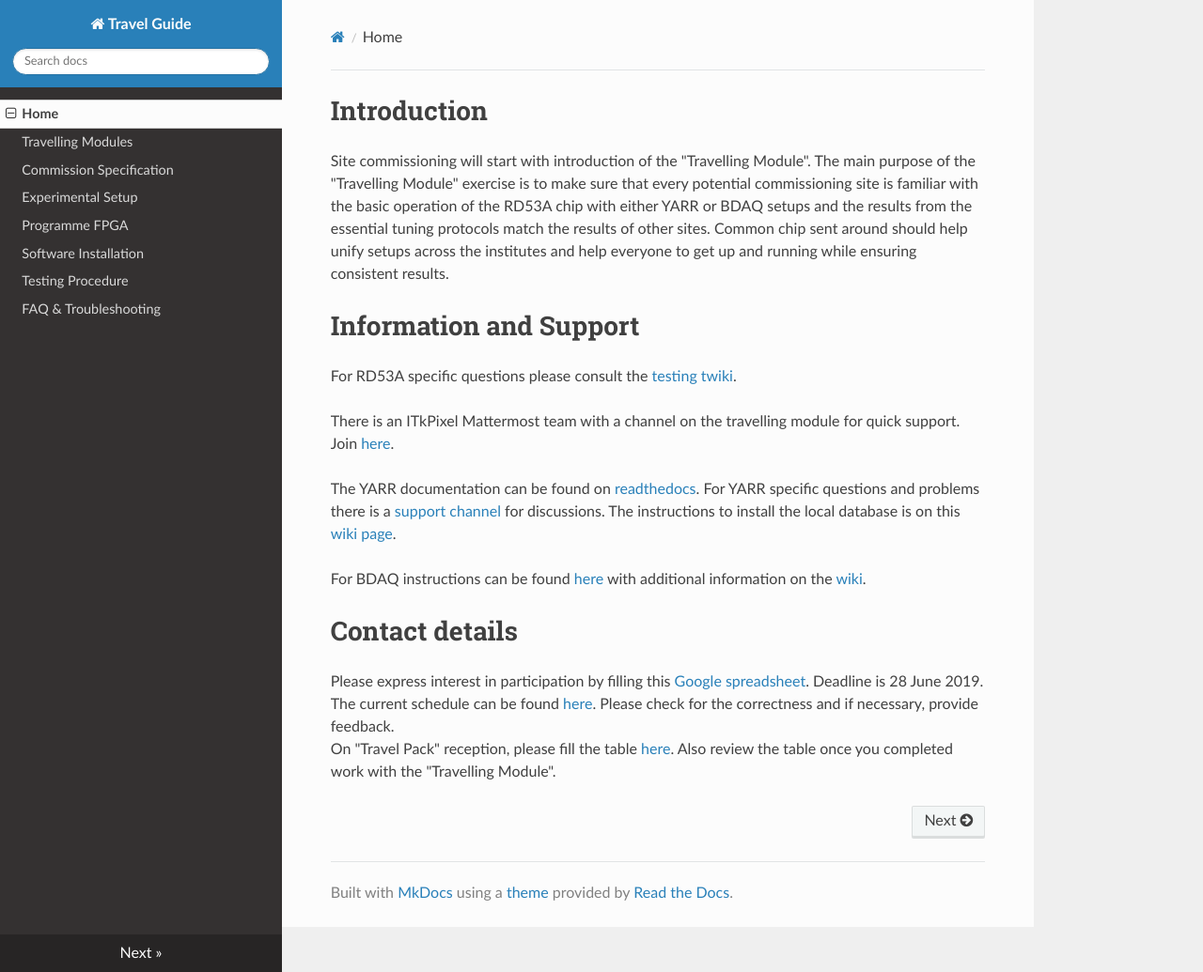
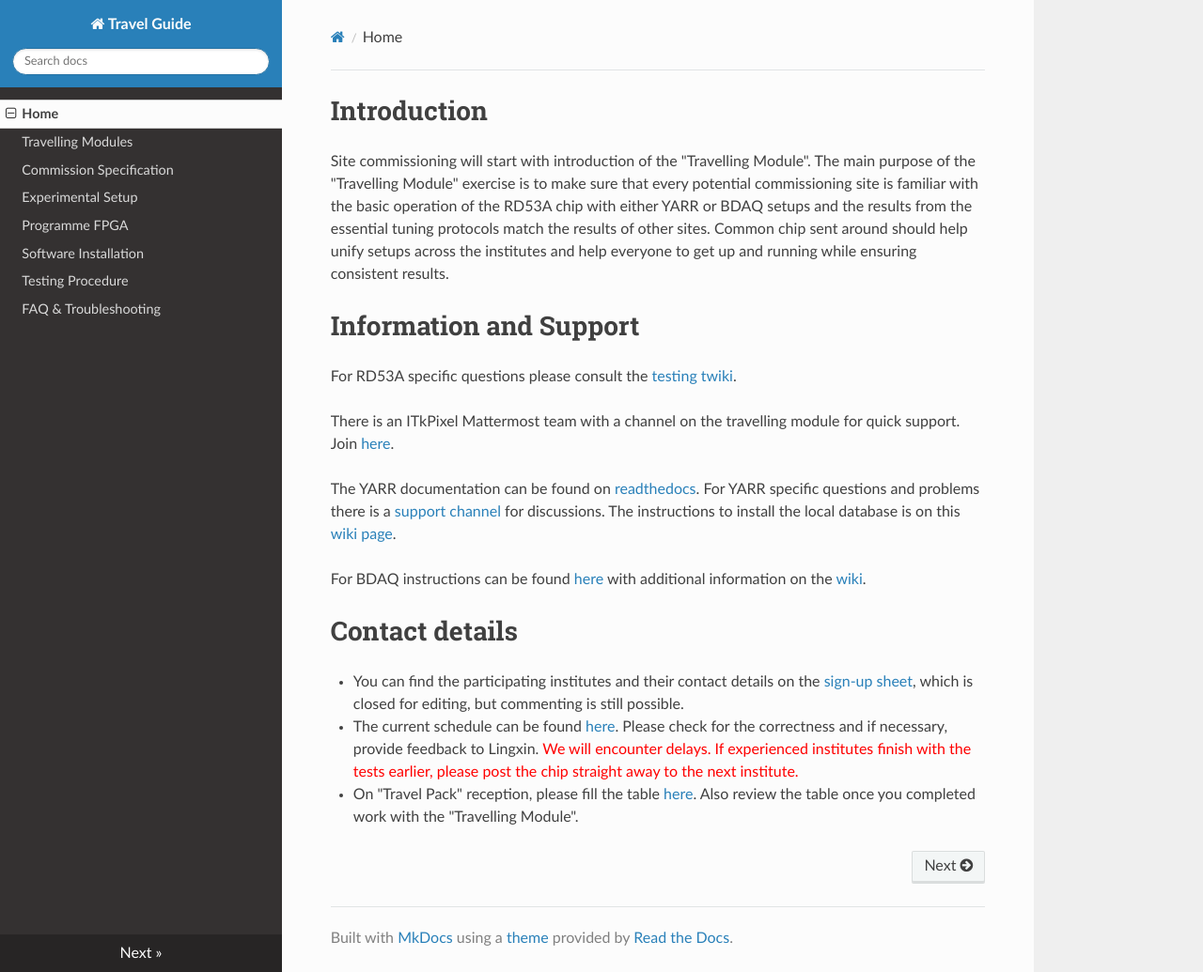
Before and after one commit to lime86/TravellingModule, an MkDocs documentation site: the page built from docs/index.md, in a window 1280 px wide and 1035 px high. Shown: the whole window at 94% size. Built offline with MkDocs 1.6.1, drawn with Linux system fonts in a browser that asks for light colours; nearby versions of some CDN libraries; old or Windows-style settings are respelled for this version of MkDocs.

Commit message:
add info for participants

```diff
--- a/docs/index.md
+++ b/docs/index.md
@@ -34,8 +34,8 @@ on the [wiki](https://gitlab.cern.ch/silab/bdaq53/wikis/home).
 Contact details
 ===============
 
-Please express interest in participation by filling this [Google spreadsheet](https://docs.google.com/spreadsheets/d/1qtbo60B43QQgahlq0hG3hi0f7tpFaO4p044CMa54tGE/edit#gid=0). Deadline is 28 June 2019.
-The current schedule can be found [here](https://docs.google.com/spreadsheets/d/1uaxTqf-mSaBd6_UuOKpe0N2RLMPN3AFnNkIQ4CnIEUY/edit?usp=sharing). Please check for the correctness and if necessary, provide feedback.
-On "Travel Pack" reception, please fill the table
+- You can find the participating institutes and their contact details on the [sign-up sheet](https://docs.google.com/spreadsheets/d/1qtbo60B43QQgahlq0hG3hi0f7tpFaO4p044CMa54tGE/edit#gid=0), which is closed for editing, but commenting is still possible.
+- The current schedule can be found [here](https://docs.google.com/spreadsheets/d/1uaxTqf-mSaBd6_UuOKpe0N2RLMPN3AFnNkIQ4CnIEUY/edit?usp=sharing). Please check for the correctness and if necessary, provide feedback to Lingxin. <span style="color:red">We will encounter delays. If experienced institutes finish with the tests earlier, please post the chip straight away to the next institute.</span>
+- On "Travel Pack" reception, please fill the table
 [here](https://twiki.cern.ch/twiki/bin/view/Atlas/ContactDetails). Also
 review the table once you completed work with the "Travelling Module".
```
